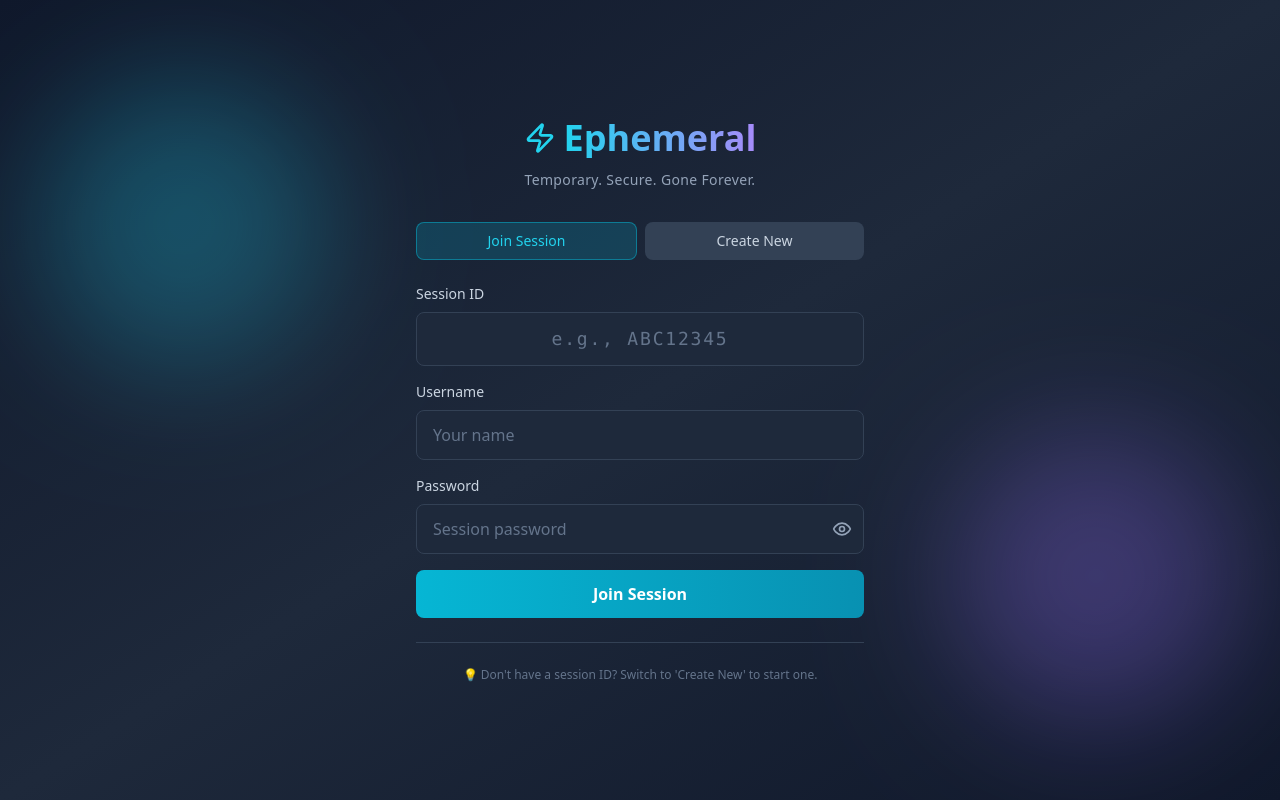
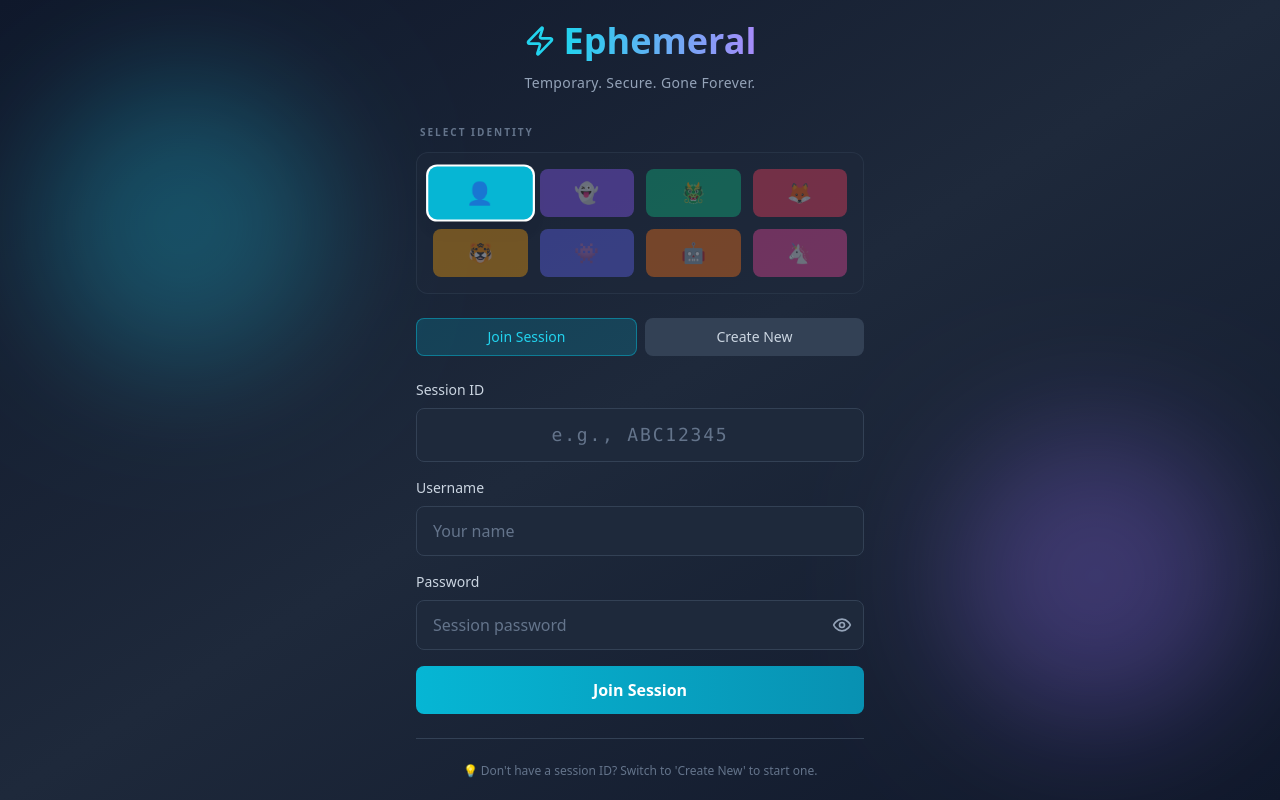
Before and after one commit to greedoftheendless/GitStats, a React (Vite) app: page / in a window 1280 px wide. Built offline with nearby package versions, Linux system fonts and the light colour scheme.

Commit message:
added small pfp based feature

```diff
--- a/src/components/AuthScreen.jsx
+++ b/src/components/AuthScreen.jsx
@@ -8,6 +8,19 @@ export default function AuthScreen({ onJoin, onCreate, onCancel }) {
     const [password, setPassword] = useState('')
     const [showPassword, setShowPassword] = useState(false)
     const [errorMessage, setErrorMessage] = useState('')
+
+    const [avatar, setAvatar] = useState({ color: 'bg-cyan-500', icon: '👤' })
+
+    const AVATARS = [
+        { color: 'bg-cyan-500', icon: '👤' },
+        { color: 'bg-violet-500', icon: '👻' },
+        { color: 'bg-emerald-500', icon: '🐲' },
+        { color: 'bg-rose-500', icon: '🦊' },
+        { color: 'bg-amber-500', icon: '🐯' },
+        { color: 'bg-indigo-500', icon: '👾' },
+        { color: 'bg-orange-500', icon: '🤖' },
+        { color: 'bg-pink-500', icon: '🦄' },
+    ]
 
     const handleJoin = () => {
         if (!sessionId.trim() || sessionId.length !== 8) {
@@ -22,7 +35,7 @@ export default function AuthScreen({ onJoin, onCreate, onCancel }) {
             setErrorMessage('Password required')
             return
         }
-        onJoin({ sessionId, username, password })
+        onJoin({ sessionId, username, password, avatar })
         setErrorMessage('')
     }
 
@@ -35,7 +48,7 @@ export default function AuthScreen({ onJoin, onCreate, onCancel }) {
             setErrorMessage('Password must be at least 4 characters')
             return
         }
-        onCreate({ username, password })
+        onCreate({ username, password, avatar })
         setErrorMessage('')
     }
 
@@ -59,6 +72,24 @@ export default function AuthScreen({ onJoin, onCreate, onCancel }) {
                     <p className="text-slate-400 text-sm font-light tracking-wide">
                         Temporary. Secure. Gone Forever.
                     </p>
+                </div>
+
+                {/* Avatar Selection */}
+                <div className="mb-6 animate-in fade-in slide-in-from-bottom duration-500 delay-100">
+                    <label className="block text-[10px] font-bold text-slate-500 uppercase tracking-[0.2em] mb-3 px-1">Select Identity</label>
+                    <div className="grid grid-cols-4 gap-3 bg-slate-800/50 p-4 rounded-xl border border-slate-700/50">
+                        {AVATARS.map((a, i) => (
+                            <button
+                                key={i}
+                                onClick={() => setAvatar(a)}
+                                className={`h-12 w-full rounded-lg flex items-center justify-center text-xl transition-all duration-300 transform ${avatar.color === a.color
+                                    ? `ring-2 ring-white scale-110 shadow-lg ${a.color}`
+                                    : `hover:scale-105 opacity-40 hover:opacity-100 ${a.color}`}`}
+                            >
+                                {a.icon}
+                            </button>
+                        ))}
+                    </div>
                 </div>
 
                 {/* Tabs */}
--- a/src/components/ChatScreen.jsx
+++ b/src/components/ChatScreen.jsx
@@ -20,11 +20,12 @@ export default function ChatScreen({
     onReceiveRejection,
     notificationCount,
     onToggleNotifications,
-    onNewMessage
+    onNewMessage,
+    avatar
 }) {
     const [messages, setMessages] = useState([])
     const [messageInput, setMessageInput] = useState('')
-    const [onlineUsers, setOnlineUsers] = useState([{ id: 'self', name: username, isYou: true }])
+    const [onlineUsers, setOnlineUsers] = useState([{ id: 'self', name: username, isYou: true, avatar }])
     const [typingUsers, setTypingUsers] = useState([])
     const [files, setFiles] = useState([])
     const [selectedFile, setSelectedFile] = useState(null)
@@ -68,7 +69,7 @@ export default function ChatScreen({
 
         socket.on('connect', () => {
             setConnected(true)
-            socket.emit('join-session', { sessionId, username, password })
+            socket.emit('join-session', { sessionId, username, password, avatar })
         })
 
         socket.on('disconnect', () => setConnected(false))
@@ -76,16 +77,16 @@ export default function ChatScreen({
         socket.on('join-error', ({ message }) => setJoinError(message))
 
         socket.on('session-joined', ({ users }) => {
-            setOnlineUsers(users.map((u) => ({ id: u.id, name: u.username, isYou: u.id === socket.id })))
+            setOnlineUsers(users.map((u) => ({ id: u.id, name: u.username, isYou: u.id === socket.id, avatar: u.avatar })))
         })
 
         socket.on('user-joined', ({ username: newUser, users }) => {
-            setOnlineUsers(users.map((u) => ({ id: u.id, name: u.username, isYou: u.id === socket.id })))
+            setOnlineUsers(users.map((u) => ({ id: u.id, name: u.username, isYou: u.id === socket.id, avatar: u.avatar })))
             addSystemMessage(`${newUser} joined the session`)
         })
 
         socket.on('user-left', ({ username: leftUser, users }) => {
-            setOnlineUsers(users.map((u) => ({ id: u.id, name: u.username, isYou: u.id === socket.id })))
+            setOnlineUsers(users.map((u) => ({ id: u.id, name: u.username, isYou: u.id === socket.id, avatar: u.avatar })))
             addSystemMessage(`${leftUser} left the session`)
         })
 
@@ -190,7 +191,7 @@ export default function ChatScreen({
 
     const sendMessage = () => {
         if (!messageInput.trim() || !socketRef.current) return
-        socketRef.current.emit('message', { sessionId, content: messageInput, sender: username, timestamp: timestamp() })
+        socketRef.current.emit('message', { sessionId, content: messageInput, sender: username, avatar, timestamp: timestamp() })
         setMessageInput('')
         setMentionState(prev => ({ ...prev, visible: false }))
         socketRef.current.emit('typing', { sessionId, username, isTyping: false })
@@ -442,7 +443,12 @@ export default function ChatScreen({
                         {messages.map((msg) => msg.isSystem ? (
                             <div key={msg.id} className="flex justify-center"><span className="text-[10px] text-slate-500 bg-slate-800/50 px-3 py-1 rounded-full uppercase tracking-tighter">{msg.content}</span></div>
                         ) : (
-                            <div key={msg.id} className={`flex ${msg.isYou ? 'justify-end' : 'justify-start'} group animate-in fade-in slide-in-from-bottom duration-300`}>
+                            <div key={msg.id} className={`flex ${msg.isYou ? 'justify-end' : 'justify-start'} group animate-in fade-in slide-in-from-bottom duration-300 gap-3`}>
+                                {!msg.isYou && (
+                                    <div className={`w-8 h-8 rounded-lg flex-shrink-0 flex items-center justify-center text-sm border border-white/10 ${msg.avatar?.color || 'bg-slate-700'}`}>
+                                        {msg.avatar?.icon || '👤'}
+                                    </div>
+                                )}
                                 <div className={`relative max-w-[80%] px-4 py-2 rounded-2xl ${msg.isYou ? 'bg-cyan-500/20 border border-cyan-500/40 text-cyan-50' : 'bg-slate-800 border border-slate-700 text-slate-200'}`}>
                                     {!msg.isYou && <p className="text-[10px] font-bold text-cyan-500 mb-1 uppercase tracking-wide">{msg.sender}</p>}
 
@@ -562,7 +568,10 @@ export default function ChatScreen({
                                     className={`flex items-center gap-3 p-2 rounded-lg transition ${!u.isYou ? 'cursor-pointer hover:bg-slate-700/50' : ''}`}
                                     title={!u.isYou ? `Invite ${u.name} to private room` : ''}
                                 >
-                                    <div className="w-2 h-2 rounded-full bg-cyan-500 shadow-[0_0_8px_rgba(6,182,212,0.5)] animate-pulse" />
+                                    <div className={`w-8 h-8 rounded-lg flex items-center justify-center text-xs border border-white/5 relative ${u.avatar?.color || 'bg-slate-800'}`}>
+                                        {u.avatar?.icon || '👤'}
+                                        <div className="absolute -bottom-0.5 -right-0.5 w-2 h-2 rounded-full bg-cyan-500 border border-slate-900 shadow-[0_0_8px_rgba(6,182,212,0.5)] animate-pulse" />
+                                    </div>
                                     <p className="text-sm font-medium text-slate-300 truncate font-mono tracking-tight">{u.name}{u.isYou && <span className="text-[10px] text-slate-500 ml-1">(You)</span>}</p>
                                 </div>
                             ))}
--- a/src/pages/EphemeralComms.jsx
+++ b/src/pages/EphemeralComms.jsx
@@ -19,7 +19,7 @@ export default function EphemeralComms() {
 
     // Notification & Activity states
     const [roomActivity, setRoomActivity] = useState({}) // { roomId: { unread: 0, hasPing: false } }
-    const [notifSettings, setNotifSettings] = useState({ mentionsOnly: true, mentionScope: 'all' }) // scope: 'all' | 'inactive'
+    const [notifSettings, setNotifSettings] = useState({ mentionsOnly: true, mentionScope: 'all', notifVolume: 0.5 }) // volume: 0.0 to 1.0
     const [showSettings, setShowSettings] = useState(false)
 
     // Derived states
@@ -42,7 +42,8 @@ export default function EphemeralComms() {
             id: sessionId,
             username: data.username,
             password: data.password,
-            alias: data.alias || `Room ${rooms.length + 1}`
+            alias: data.alias || `Room ${rooms.length + 1}`,
+            avatar: data.avatar || null
         }
 
         setRooms([...rooms, newRoom])
@@ -78,14 +79,17 @@ export default function EphemeralComms() {
             const gain = context.createGain()
             osc.type = 'sine'
             osc.frequency.setValueAtTime(880, context.currentTime) // A5
-            gain.gain.setValueAtTime(0.1, context.currentTime)
+
+            const volume = notifSettings.notifVolume ?? 0.5
+            gain.gain.setValueAtTime(volume * 0.2, context.currentTime)
             gain.gain.exponentialRampToValueAtTime(0.01, context.currentTime + 0.5)
+
             osc.connect(gain)
             gain.connect(context.destination)
             osc.start()
             osc.stop(context.currentTime + 0.5)
         } catch (e) { console.warn('Audio play blocked or failed', e) }
-    }, [])
+    }, [notifSettings.notifVolume])
 
     const requestNotificationPermission = async () => {
         if ('Notification' in window && Notification.permission === 'default') {
@@ -316,6 +320,7 @@ export default function EphemeralComms() {
                             notificationCount={unreadCount}
                             onToggleNotifications={toggleNotifications}
                             onNewMessage={(msg) => handleNewMessage(room.id, msg)}
+                            avatar={room.avatar}
                         />
                     </div>
                 ))}
@@ -419,6 +424,23 @@ export default function EphemeralComms() {
                                             </div>
                                         </div>
                                     )}
+
+                                    <div className="pt-4 border-t border-slate-700/50 space-y-3">
+                                        <div className="flex justify-between items-center px-1">
+                                            <p className="text-[9px] text-slate-500 uppercase font-black tracking-widest">Alert Volume</p>
+                                            <span className="text-[9px] text-cyan-400 font-mono font-bold">{Math.round(notifSettings.notifVolume * 100)}%</span>
+                                        </div>
+                                        <input
+                                            type="range"
+                                            min="0"
+                                            max="1"
+                                            step="0.01"
+                                            value={notifSettings.notifVolume}
+                                            onChange={(e) => setNotifSettings({ ...notifSettings, notifVolume: parseFloat(e.target.value) })}
+                                            onMouseUp={playSound} // Test sound on change
+                                            className="w-full h-1 bg-slate-800 rounded-lg appearance-none cursor-pointer accent-cyan-500"
+                                        />
+                                    </div>
                                 </div>
                             </div>
                         )}
```
Also changed, not shown: 1 other file (tests, documents, lock files or other folders).
